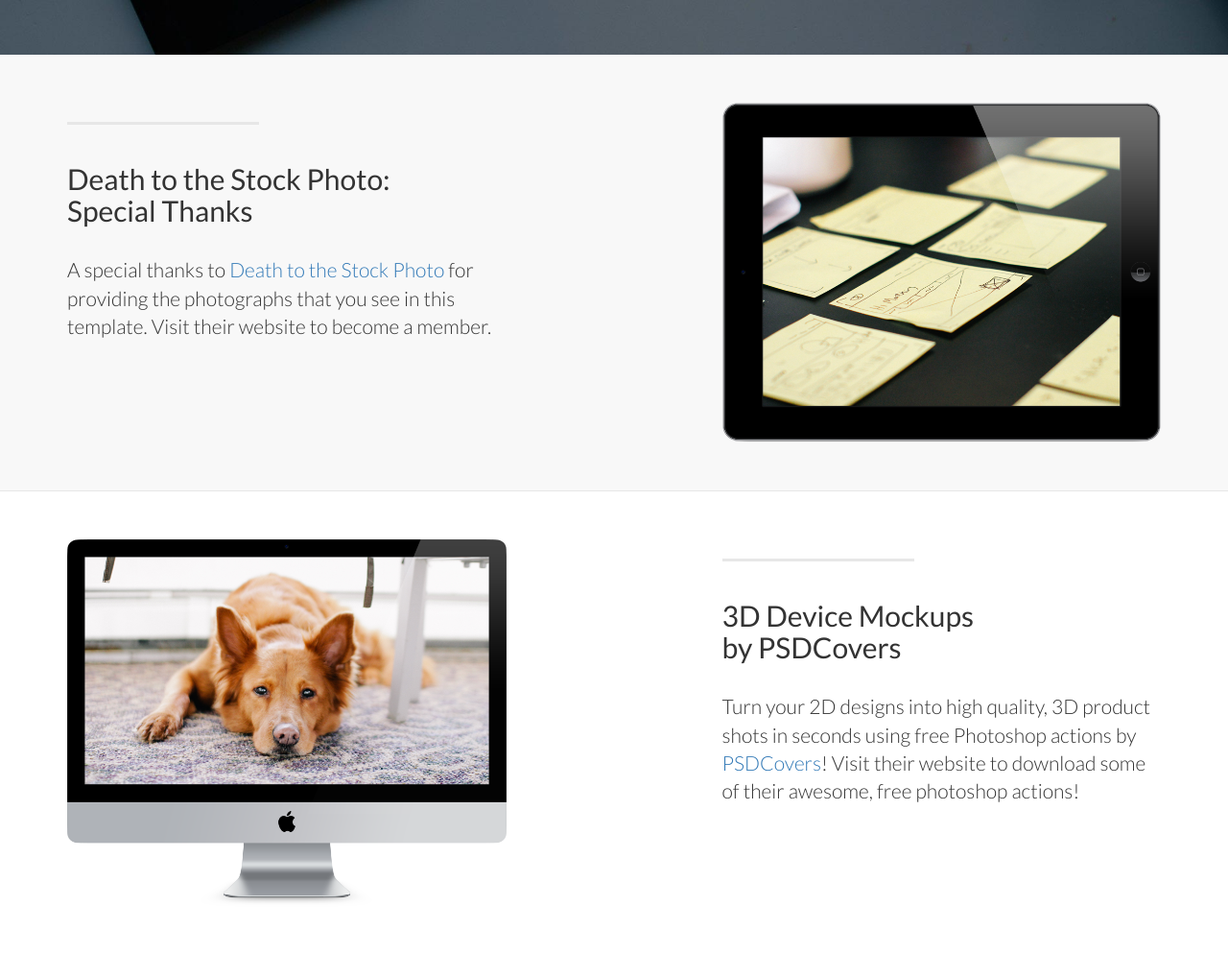
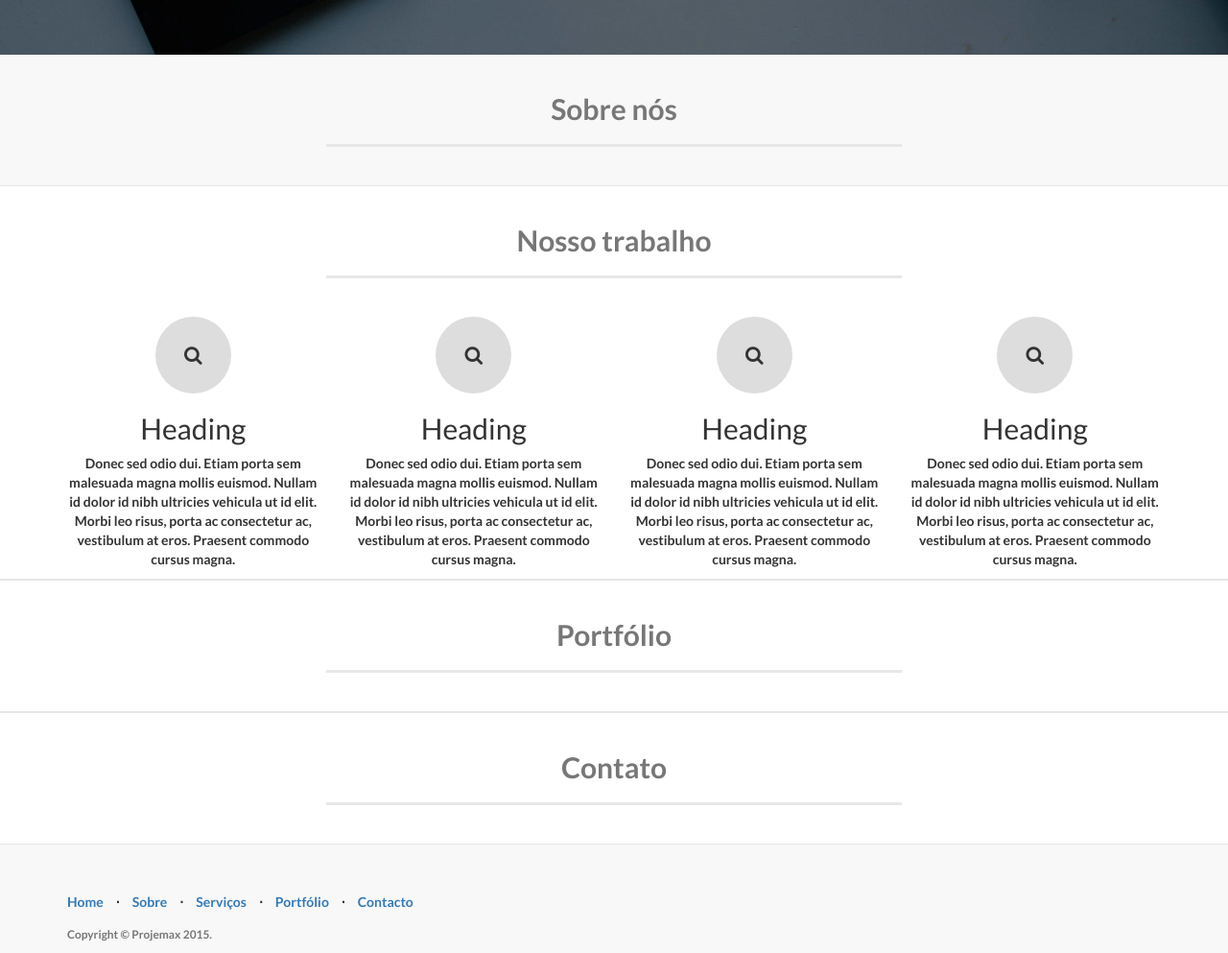
Before and after one commit to maiconghidolin/Projemax, a plain HTML site: page index.html in a window 1280 px wide. Shown: the part 777-1770 px from the top of the page at 96% size. Drawn offline with Linux system fonts and the light colour scheme.

Commit message:
mais um pouco

```diff
--- a/css/style.css
+++ b/css/style.css
@@ -66,10 +66,6 @@
     -o-transition: all 0.4s ease-out;
     transition:  all 0.4s ease-out;}
 
-.navbar-nav  li  a:hover {}
-
-.navbar-nav  li  a:focus {}
-
 .down-button {
     display: none;
     text-align: center;
@@ -97,8 +93,7 @@
     text-shadow: 2px 2px 3px rgba(0,0,0,0.6);
     font-size: 5em;}
 
-.intro-message h3 {
-    text-shadow: 2px 2px 3px rgba(0,0,0,0.6);}
+.intro-message h3 {text-shadow: 2px 2px 3px rgba(0,0,0,0.6);}
 
 .intro-divider {
     width: 500px;
@@ -111,38 +106,52 @@
     font-weight: 400;
     letter-spacing: 2px;}
 
-.content-section-a {
-    padding: 50px 0;
-    background-color: #f8f8f8;}
+.about {
+    padding-top: 20px;
+    text-align: center;
+    background-color: #f8f8f8;
+}
 
-.content-section-b {
-    padding: 50px 0;
+.services {
+    padding-top: 20px;
+    text-align: center;
     border-top: 1px solid #e7e7e7;
-    border-bottom: 1px solid #e7e7e7;}
+    border-bottom: 1px solid #e7e7e7;
+}
 
-.section-heading {margin-bottom: 30px;}
+.portfolio {
+    padding-top: 20px;
+    text-align: center;
+    border-top: 1px solid #e7e7e7;
+    border-bottom: 1px solid #e7e7e7;
+}
 
-.section-heading-spacer {
-    float: left;
-    width: 200px;
-    border-top: 3px solid #e7e7e7;}
+.contact {
+    padding-top: 20px;
+    text-align: center;
+    border-top: 1px solid #e7e7e7;
+    border-bottom: 1px solid #e7e7e7;
+}
 
-.banner {
-    padding: 100px 0;
-    color: #f8f8f8;
-    background: url(../img/banner-bg.jpg) no-repeat center center;
-    background-size: cover;}
+.services i{
+    padding: 30px;
+    background: #ddd;
+    font-size: 20px;
+}
 
-.banner h2 {
-    margin: 0;
-    text-shadow: 2px 2px 3px rgba(0,0,0,0.6);
-    font-size: 3em;}
+.title {
+    padding-bottom: 20px;
+}
 
-.banner ul {margin-bottom: 0;}
+.title h2{
+    font-weight: 600;
+    color: #777;
+}
 
-.banner-social-buttons {
-    float: right;
-    margin-top: 0;}
+.title-row {
+    border-top: 3px solid #e7e7e7;
+    width: 600px;
+}
 
 @media(max-width:767px) {
     .navbar-fixed-top {
@@ -188,6 +197,8 @@
         padding: 0;}
 
     ul.banner-social-buttons > li:last-child {margin-bottom: 0;}
+
+    .title-row {width: 300px;}
 }
 
 @media(max-width:1199px) {
--- a/index.html
+++ b/index.html
@@ -123,75 +123,64 @@
         </div>
     </div>
 
+    <a  name="about"></a>
+    <div class="about">
+        <div class="container">
+            <div class="title">
+                <h2>Sobre nós</h2>
+                <hr class="title-row">
+            </div>
+        </div>
+    </div>
+
 	<a  name="services"></a>
-    <div class="content-section-a">
+    <div class="services">
         <div class="container">
+            <div class="title">
+                <h2>Nosso trabalho</h2>
+                <hr class="title-row">
+            </div>
             <div class="row">
-                <div class="col-lg-5 col-sm-6">
-                    <hr class="section-heading-spacer">
-                    <div class="clearfix"></div>
-                    <h2 class="section-heading">Death to the Stock Photo:<br>Special Thanks</h2>
-                    <p class="lead">A special thanks to <a target="_blank" href="http://join.deathtothestockphoto.com/">Death to the Stock Photo</a> for providing the photographs that you see in this template. Visit their website to become a member.</p>
+                <div class="col-lg-3 col-sm-6">
+                    <i class="fa fa-search img-circle" ></i>
+                    <h2>Heading</h2>
+                    <p>Donec sed odio dui. Etiam porta sem malesuada magna mollis euismod. Nullam id dolor id nibh ultricies vehicula ut id elit. Morbi leo risus, porta ac consectetur ac, vestibulum at eros. Praesent commodo cursus magna.</p>
                 </div>
-                <div class="col-lg-5 col-lg-offset-2 col-sm-6">
-                    <img class="img-responsive" src="img/ipad.png" alt="">
+                <div class="col-lg-3 col-sm-6">
+                    <i class="fa fa-search img-circle" ></i>
+                    <h2>Heading</h2>
+                    <p>Donec sed odio dui. Etiam porta sem malesuada magna mollis euismod. Nullam id dolor id nibh ultricies vehicula ut id elit. Morbi leo risus, porta ac consectetur ac, vestibulum at eros. Praesent commodo cursus magna.</p>
+                </div>
+                <div class="col-lg-3 col-sm-6">
+                    <i class="fa fa-search img-circle" ></i>
+                    <h2>Heading</h2>
+                    <p>Donec sed odio dui. Etiam porta sem malesuada magna mollis euismod. Nullam id dolor id nibh ultricies vehicula ut id elit. Morbi leo risus, porta ac consectetur ac, vestibulum at eros. Praesent commodo cursus magna.</p>
+                </div>
+                <div class="col-lg-3 col-sm-6">
+                    <i class="fa fa-search img-circle" ></i>
+                    <h2>Heading</h2>
+                    <p>Donec sed odio dui. Etiam porta sem malesuada magna mollis euismod. Nullam id dolor id nibh ultricies vehicula ut id elit. Morbi leo risus, porta ac consectetur ac, vestibulum at eros. Praesent commodo cursus magna.</p>
                 </div>
             </div>
         </div>
     </div>
 
-    <div class="content-section-b">
+    <a  name="portfolio"></a>
+    <div class="portfolio">
         <div class="container">
-            <div class="row">
-                <div class="col-lg-5 col-lg-offset-1 col-sm-push-6  col-sm-6">
-                    <hr class="section-heading-spacer">
-                    <div class="clearfix"></div>
-                    <h2 class="section-heading">3D Device Mockups<br>by PSDCovers</h2>
-                    <p class="lead">Turn your 2D designs into high quality, 3D product shots in seconds using free Photoshop actions by <a target="_blank" href="http://www.psdcovers.com/">PSDCovers</a>! Visit their website to download some of their awesome, free photoshop actions!</p>
-                </div>
-                <div class="col-lg-5 col-sm-pull-6  col-sm-6">
-                    <img class="img-responsive" src="img/dog.png" alt="">
-                </div>
+            <div class="title">
+                <h2>Portfólio</h2>
+                <hr class="title-row">
             </div>
         </div>
     </div>
 
-    <div class="content-section-a">
+    <a  name="contact"></a>
+    <div class="contact">
         <div class="container">
-            <div class="row">
-                <div class="col-lg-5 col-sm-6">
-                    <hr class="section-heading-spacer">
-                    <div class="clearfix"></div>
-                    <h2 class="section-heading">Google Web Fonts and<br>Font Awesome Icons</h2>
-                    <p class="lead">This template features the 'Lato' font, part of the <a target="_blank" href="http://www.google.com/fonts">Google Web Font library</a>, as well as <a target="_blank" href="http://fontawesome.io">icons from Font Awesome</a>.</p>
-                </div>
-                <div class="col-lg-5 col-lg-offset-2 col-sm-6">
-                    <img class="img-responsive" src="img/phones.png" alt="">
-                </div>
-            </div>
-        </div>
-    </div>
-
-	<a  name="contact"></a>
-    <div class="banner">
-        <div class="container">
-            <div class="row">
-                <div class="col-lg-6">
-                    <h2>Connect to Start Bootstrap:</h2>
-                </div>
-                <div class="col-lg-6">
-                    <ul class="list-inline banner-social-buttons">
-                        <li>
-                            <a href="https://twitter.com/SBootstrap" class="btn btn-default btn-lg"><i class="fa fa-twitter fa-fw"></i> <span class="network-name">Twitter</span></a>
-                        </li>
-                        <li>
-                            <a href="https://github.com/IronSummitMedia/startbootstrap" class="btn btn-default btn-lg"><i class="fa fa-github fa-fw"></i> <span class="network-name">Github</span></a>
-                        </li>
-                        <li>
-                            <a href="#" class="btn btn-default btn-lg"><i class="fa fa-linkedin fa-fw"></i> <span class="network-name">Linkedin</span></a>
-                        </li>
-                    </ul>
-                </div>
+            <div class="title">
+                <h2>Contato</h2>
+                <hr class="title-row">
             </div>
         </div>
     </div>
@@ -202,22 +191,26 @@
                 <div class="col-lg-12">
                     <ul class="list-inline">
                         <li>
-                            <a href="#">Home</a>
+                            <a href="#home">Home</a>
                         </li>
                         <li class="footer-menu-divider">&sdot;</li>
                         <li>
-                            <a href="#about">About</a>
+                            <a href="#about">Sobre</a>
                         </li>
                         <li class="footer-menu-divider">&sdot;</li>
                         <li>
-                            <a href="#services">Services</a>
+                            <a href="#services">Serviços</a>
                         </li>
                         <li class="footer-menu-divider">&sdot;</li>
                         <li>
-                            <a href="#contact">Contact</a>
+                            <a href="#portfolio">Portfólio</a>
+                        </li>
+                        <li class="footer-menu-divider">&sdot;</li>
+                        <li>
+                            <a href="#contact">Contacto</a>
                         </li>
                     </ul>
-                    <p class="copyright text-muted small">Copyright &copy; Your Company 2014. All Rights Reserved</p>
+                    <p class="copyright text-muted small">Copyright &copy; Projemax 2015.</p>
                 </div>
             </div>
         </div>
```
